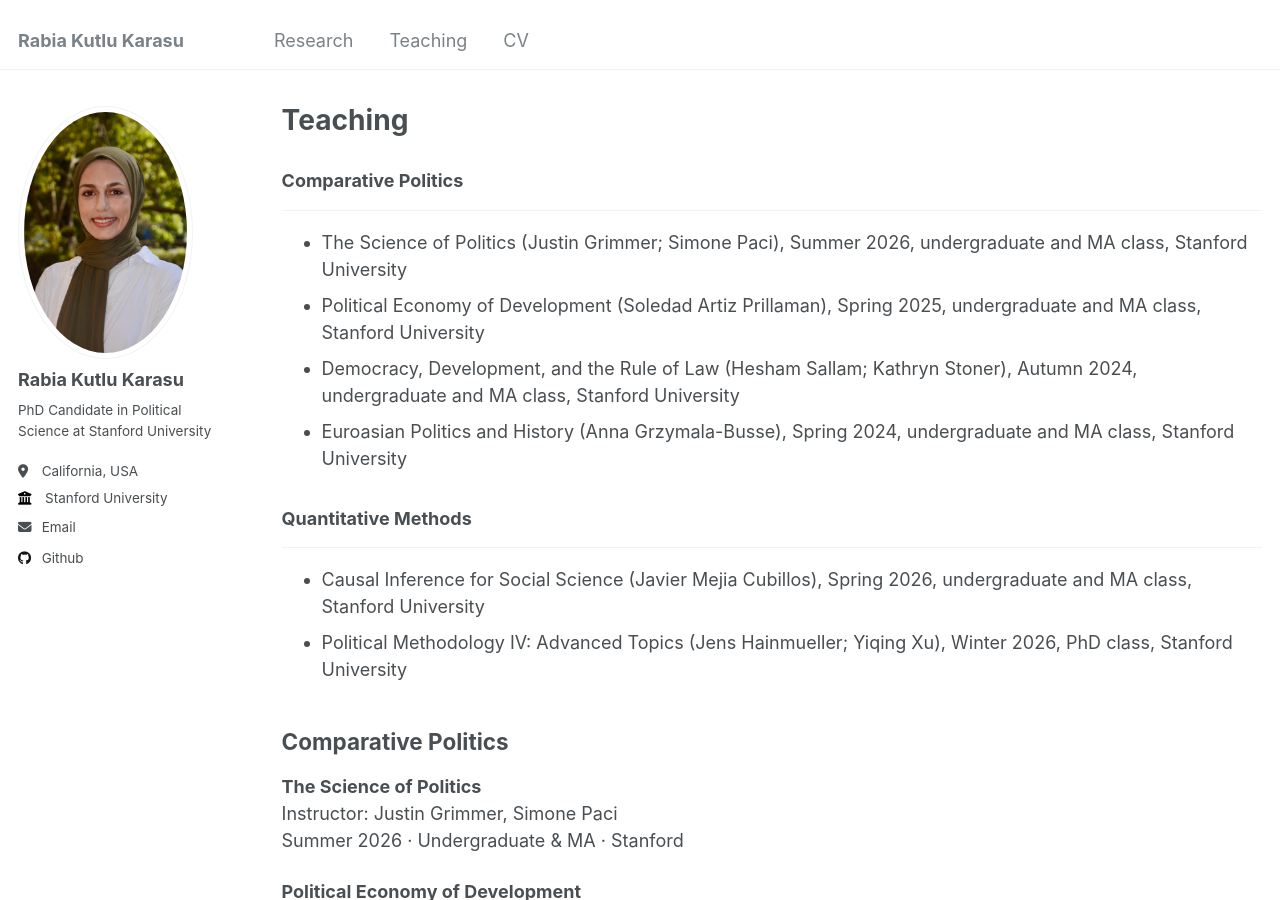
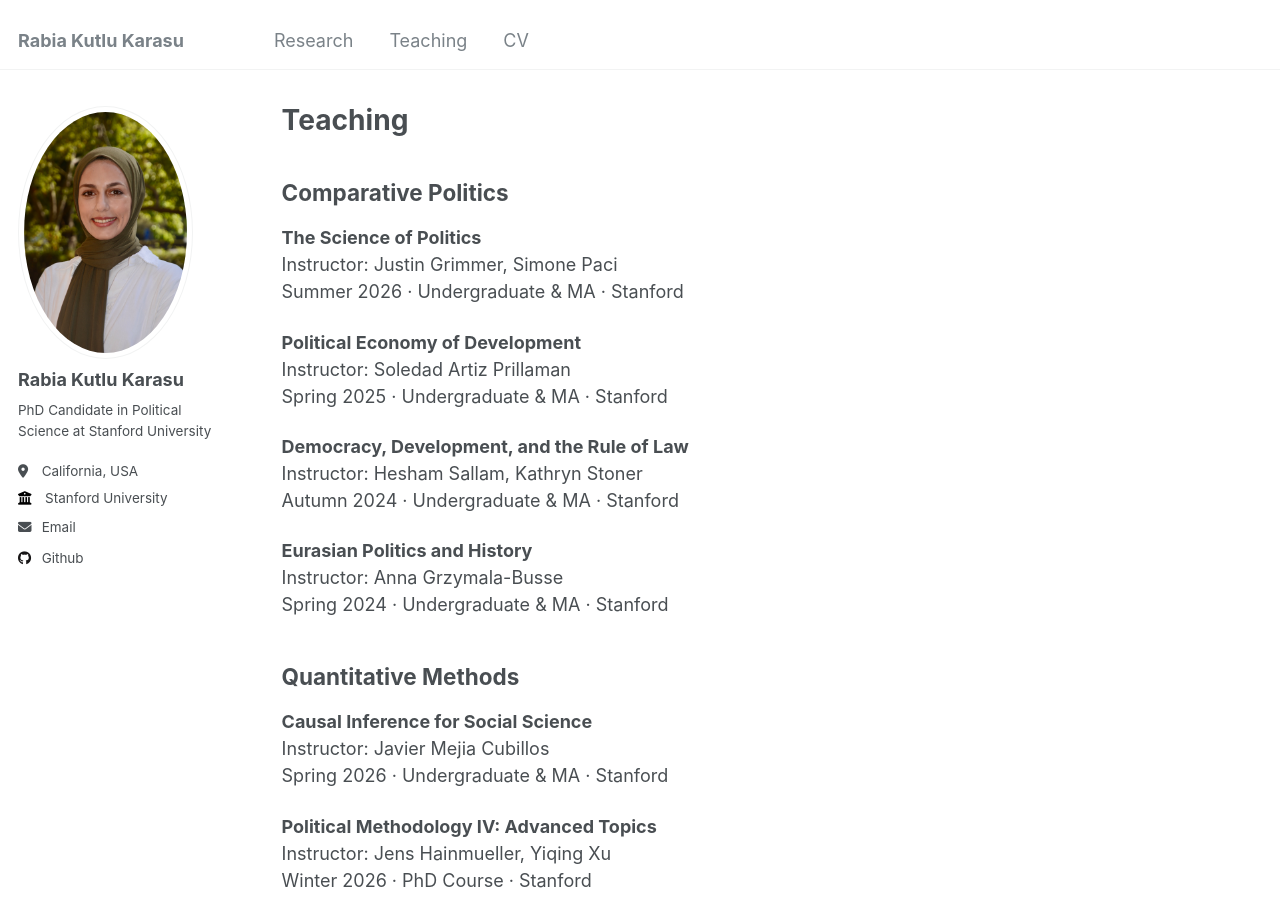
Before and after one commit to rabiakutlukarasu/rabiakutlukarasu.github.io, a Jekyll site: the page built from _pages/teaching.md, in a window 1280 px wide and 900 px high. Built offline with Jekyll 4.4.1, drawn with Linux system fonts in a browser that asks for light colours.

Commit message:
Update teaching.md

```diff
--- a/_pages/teaching.md
+++ b/_pages/teaching.md
@@ -4,19 +4,6 @@ title: "Teaching"
 permalink: /teaching/
 author_profile: true
 ---
-
-### Comparative Politics
-------
-- The Science of Politics (Justin Grimmer; Simone Paci), Summer 2026, undergraduate and MA class, Stanford University
-- Political Economy of Development (Soledad Artiz Prillaman), Spring 2025, undergraduate and MA class, Stanford University
-- Democracy, Development, and the Rule of Law (Hesham Sallam; Kathryn Stoner), Autumn 2024, undergraduate and MA class, Stanford University
-- Euroasian Politics and History (Anna Grzymala-Busse), Spring 2024, undergraduate and MA class, Stanford University
-
-### Quantitative Methods
-------
-- Causal Inference for Social Science (Javier Mejia Cubillos), Spring 2026, undergraduate and MA class, Stanford University
-- Political Methodology IV: Advanced Topics (Jens Hainmueller; Yiqing Xu), Winter 2026, PhD class, Stanford University
-
 
 ## Comparative Politics
 
```
